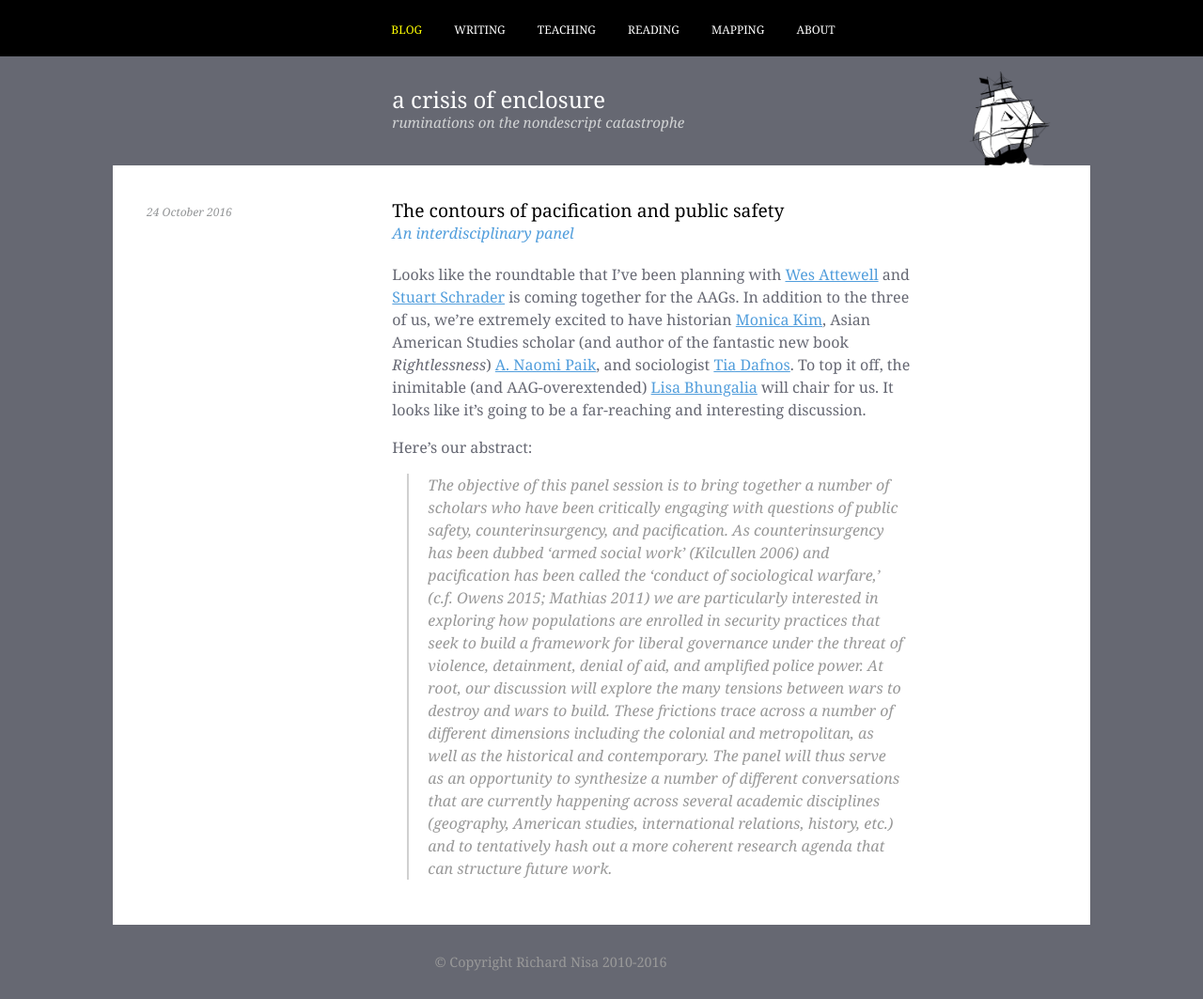
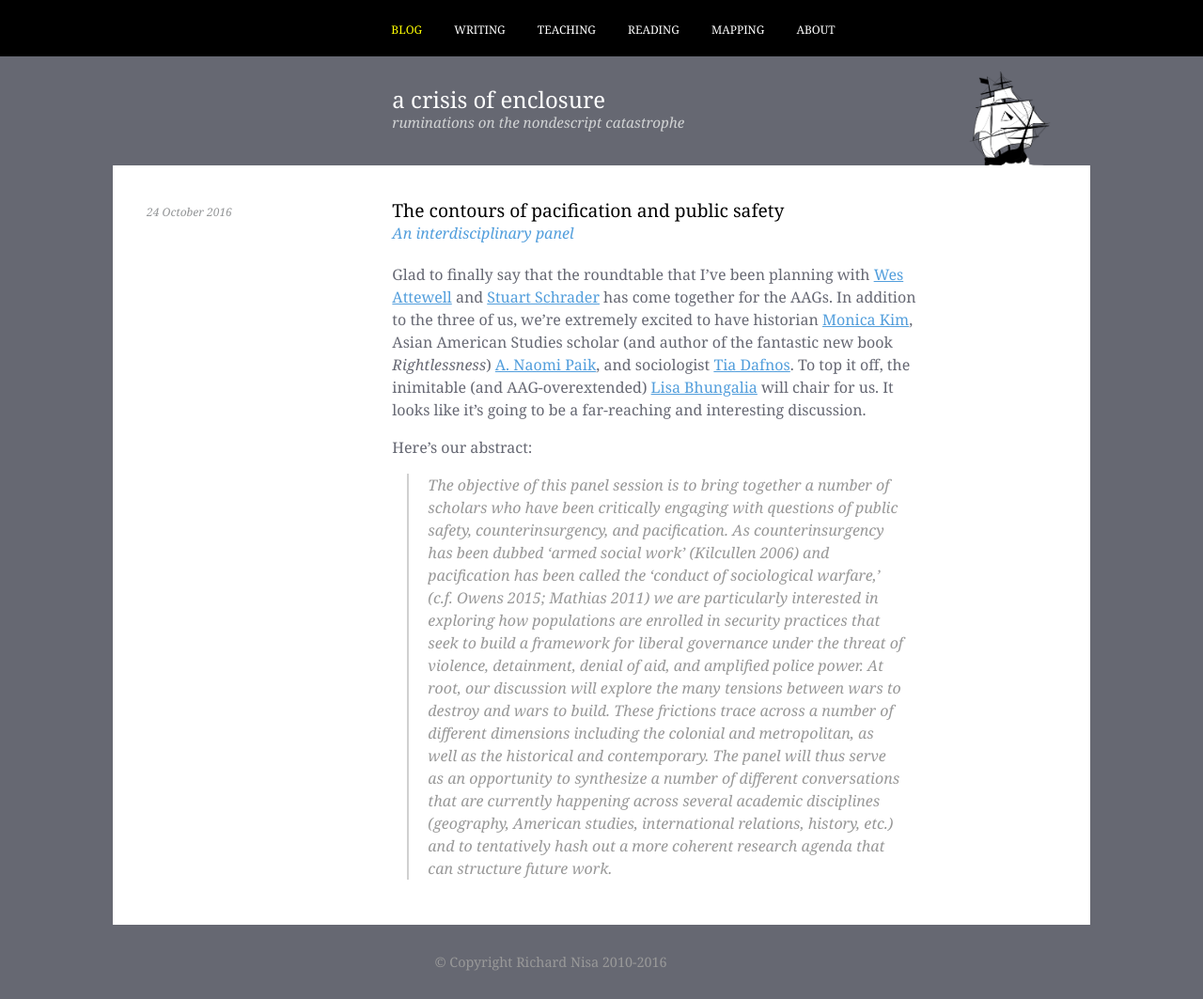
Before and after one commit to nisaface/nisaface.github.io, a Jekyll site: the page built from _posts/2016-10-24-aag-2.md, in a window 1280 px wide. Shown: the whole page at 94% size. Built offline with Jekyll 4.4.1, drawn with Linux system fonts in a browser that asks for light colours.

Commit message:
aag2update

```diff
--- a/_posts/2016-10-24-aag-2.md
+++ b/_posts/2016-10-24-aag-2.md
@@ -5,7 +5,7 @@ subtitle: "An interdisciplinary panel"
 category: blog
 ---
 
-Looks like the roundtable that I've been planning with [Wes Attewell](http://www.geog.ubc.ca/persons/wesley-attewell/) and [Stuart Schrader](http://www.stuartschrader.com/) is coming together for the AAGs. In addition to the three of us, we're extremely excited to have historian [Monica Kim](http://history.fas.nyu.edu/object/monicakim.html), Asian American Studies scholar (and author of the fantastic new book *Rightlessness*) [A. Naomi Paik](http://www.asianam.illinois.edu/people/anpaik), and sociologist [Tia Dafnos](http://www.unb.ca/fredericton/arts/departments/sociology/people/tdafnos.html). To top it off, the inimitable (and AAG-overextended) [Lisa Bhungalia](https://u.osu.edu/bhungalia.1/bio-and-research/) will chair for us. It looks like it's going to be a far-reaching and interesting discussion.
+Glad to finally say that the roundtable that I've been planning with [Wes Attewell](http://www.geog.ubc.ca/persons/wesley-attewell/) and [Stuart Schrader](http://www.stuartschrader.com/) has come together for the AAGs. In addition to the three of us, we're extremely excited to have historian [Monica Kim](http://history.fas.nyu.edu/object/monicakim.html), Asian American Studies scholar (and author of the fantastic new book *Rightlessness*) [A. Naomi Paik](http://www.asianam.illinois.edu/people/anpaik), and sociologist [Tia Dafnos](http://www.unb.ca/fredericton/arts/departments/sociology/people/tdafnos.html). To top it off, the inimitable (and AAG-overextended) [Lisa Bhungalia](https://u.osu.edu/bhungalia.1/bio-and-research/) will chair for us. It looks like it's going to be a far-reaching and interesting discussion.
 
 Here's our abstract:
 
```
